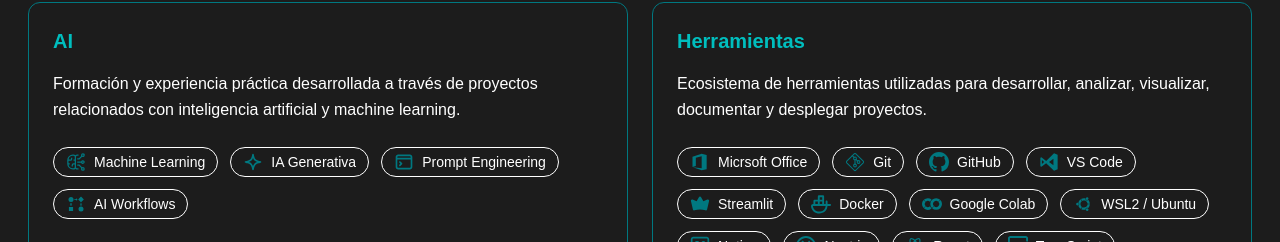
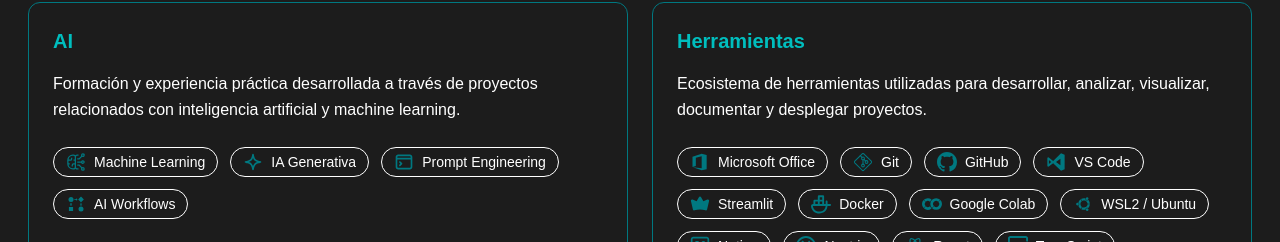
Before and after one commit to HelenDiMo/elena-diaz-beyond-the-resume, a Next.js app: page / in a window 1280 px wide. Shown: the part 2533-2775 px from the top of the page. Built offline with nearby package versions, Linux system fonts and the light colour scheme.

Commit message:
fix: corregir errores tipográficos en los nombres de habilidades

```diff
--- a/src/data/skills.ts
+++ b/src/data/skills.ts
@@ -36,13 +36,13 @@
         name: "Visión de negocio",
         logo: "/logos/eye-teal-007880.svg",
       },
-            {
+      {
         name: "Método Agile",
         logo: "/logos/agile-teal-007880.svg",
       },
       {
         name: "Marketing Digital",
-        logo: "/logos/marketing-teal-007880.svg"
+        logo: "/logos/marketing-teal-007880.svg",
       },
     ],
   },
@@ -153,7 +153,7 @@
       "Ecosistema de herramientas utilizadas para desarrollar, analizar, visualizar, documentar y desplegar proyectos.",
     items: [
       {
-        name: "Micrsoft Office",
+        name: "Microsoft Office",
         logo: "/logos/microsoft-office-teal-007880.svg",
       },
       {
```
